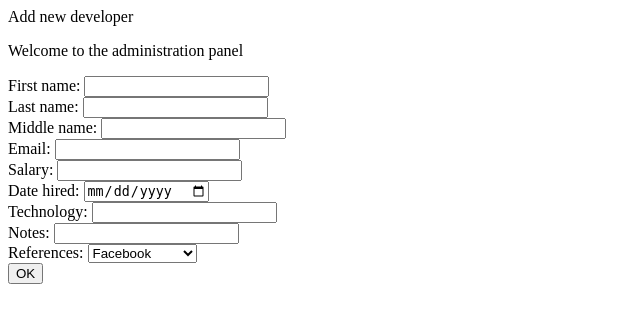
After one commit to StacyDu/empAdministration, a Django app: page /developers_form/ in a window 1280 px wide. The commit adds this page. Shown: the top 323 px of the page, without its empty margins (0-640 px from the left). Run offline with Django 3.2, Linux system fonts and the light colour scheme.

Commit message:
Added technologies view, model fix, added new templates

```diff
--- a/empAdmin/urls.py
+++ b/empAdmin/urls.py
@@ -15,9 +15,17 @@ Including another URLconf
 """
 from django.contrib import admin
 from django.urls import path
-from employers.views import hello
+from employers.views import (
+    CreateDeveloperView,
+    HomeView,
+    TechnologyView,
+    ShowTechnologyView,
+)
 
 urlpatterns = [
     path('admin/', admin.site.urls),
-    path('main/', hello),
+    path('developers_form/', CreateDeveloperView.as_view()),
+    path('', HomeView.as_view()),
+    path('add_technology/', TechnologyView.as_view(), name='add-technology-view'),
+    path('show_technologies/', ShowTechnologyView.as_view(), name='show-technologies-view')
 ]
--- /dev/null
+++ b/employers/templates/developers_form.html
@@ -0,0 +1,61 @@
+{% extends 'main.html' %}
+
+{% block title %}
+Add new developer
+{% endblock %}
+
+
+{% block content %}
+    <form action="" method="post">
+        <div>
+        <label> First name:
+            <input type="text" name="first_name">
+        </label>
+        </div>
+        <div>
+        <label> Last name:
+            <input type="text" name="last_name">
+        </label>
+        </div>
+        <div>
+        <label> Middle name:
+            <input type="text" name="middle_name">
+        </label>
+        </div>
+        <div>
+        <label> Email:
+            <input type="email" name="email">
+        </label>
+        </div>
+        <div>
+        <label> Salary:
+            <input type="number" name="salary">
+        </label>
+        </div>
+        <div>
+        <label> Date hired:
+            <input type="date" name="date_hired">
+        </label>
+        </div>
+        <div>
+        <label> Technology:
+            <input type="text" name="technology">
+        </label>
+        </div>
+        <div>
+        <label> Notes:
+            <input type="text" name="notes">
+        </label>
+        </div>
+        <div>
+        <label> References:
+            <select name="RF">
+                {% for k, v in options.items %}
+                     <option value={{ k }}>{{ v }}</option>
+                {% endfor %}
+            </select>
+        </label>
+        </div>
+        <input type="submit" value="OK">
+    </form>
+{% endblock %}
--- a/employers/templates/main.html
+++ b/employers/templates/main.html
@@ -2,39 +2,17 @@
 <html lang="en">
 <head>
     <meta charset="UTF-8">
-    <title>Title</title>
+    {% block title %}
+    empAdmin
+    {% endblock %}
 </head>
 <body>
-    <form action="" method="post">
-        <label> First name:
-            <input type="text" name="first_name">
-        </label>
-        <label> Last name:
-            <input type="text" name="last_name">
-        </label>
-        <label> Middle name:
-            <input type="text" name="middle_name">
-        </label>
-        <label> Email:
-            <input type="email" name="email">
-        </label>
-        <label> Salary:
-            <input type="number" name="salary">
-        </label>
-        <label> Date hired:
-            <input type="date" name="date_hired">
-        </label>
-        <label> Notes:
-            <input type="text" name="notes">
-        </label>
-        <label> References:
-            <select name="RF">
-                {% for k, v in options.items %}
-                     <option value={{ k }}>{{ v }}</option>
-                {% endfor %}
-            </select>
-        </label>
-        <input type="submit" value="OK">
-    </form>
+
+<p>Welcome to the administration panel</p>
+
+    {% block content %}
+        Let's get started!
+    {% endblock %}
+
 </body>
 </html>
--- a/employers/views.py
+++ b/employers/views.py
@@ -1,21 +1,68 @@
 from django.http import HttpResponse
-from django.shortcuts import render_to_response
+from django.shortcuts import render_to_response, redirect
+from django.utils.decorators import method_decorator
 from django.views.decorators.csrf import csrf_exempt
-from employers.models import REFERENCE_CHOICES
 
-# Create your views here.
+from employers.models import (
+    REFERENCE_CHOICES,
+    Developers,
+    Technologies,
+)
+from django.views import View
+
+# View for the developers form
 
 
-@csrf_exempt
-def hello(request):
-    if request.method == 'GET':
+@method_decorator(csrf_exempt, name='dispatch')
+class CreateDeveloperView(View):
+    def get(self, request):
         options = dict(REFERENCE_CHOICES)
         context = {
             'options': options
         }
-        return render_to_response("main.html", context)
-    else:
-        context = {
-            'request': request.method
-        }
-        return render_to_response("main.html", context)
+        return render_to_response("developers_form.html", context)
+
+    def post(self, request):
+        first_name = request.POST['first_name']
+        last_name = request.POST['last_name']
+        middle_name = request.POST['middle_name']
+        email = request.POST['email']
+        salary = request.POST['salary']
+        date_hired = request.POST['date_hired']
+        notes = request.POST['notes']
+        reference = request.POST['reference']
+        developer = Developers.objects.create(
+            first_name=first_name,
+            last_name = last_name,
+            middle_name = middle_name,
+            email = email,
+            salary = salary,
+            date_hired = date_hired,
+            notes = notes,
+            reference = reference,
+        )
+        return HttpResponse('DONE')
+
+
+class HomeView(View):
+    def get(self, request):
+        return render_to_response('main.html')
+
+
+@method_decorator(csrf_exempt, name='dispatch')
+class TechnologyView(View):
+    def get(self, request):
+        return render_to_response('add_technology.html')
+
+    def post(self, request):
+        technology_name = request.POST['technology_name']
+        technology = Technologies.objects.create(
+            technology_name=technology_name
+        )
+        return redirect('show-technologies-view')
+
+
+class ShowTechnologyView(View):
+    def get(self, request):
+        technologies = Technologies.objects.all()
+        return render_to_response('show_technologies.html', {'technologies': technologies})
```
Also changed, not shown: employers/models.py (+10 -9 lines), employers/templates/add_technology.html (added, +14 -0 lines), employers/templates/show_technologies.html (added, +17 -0 lines), employers/migrations/0002_auto_20190519_1405.py (added).
